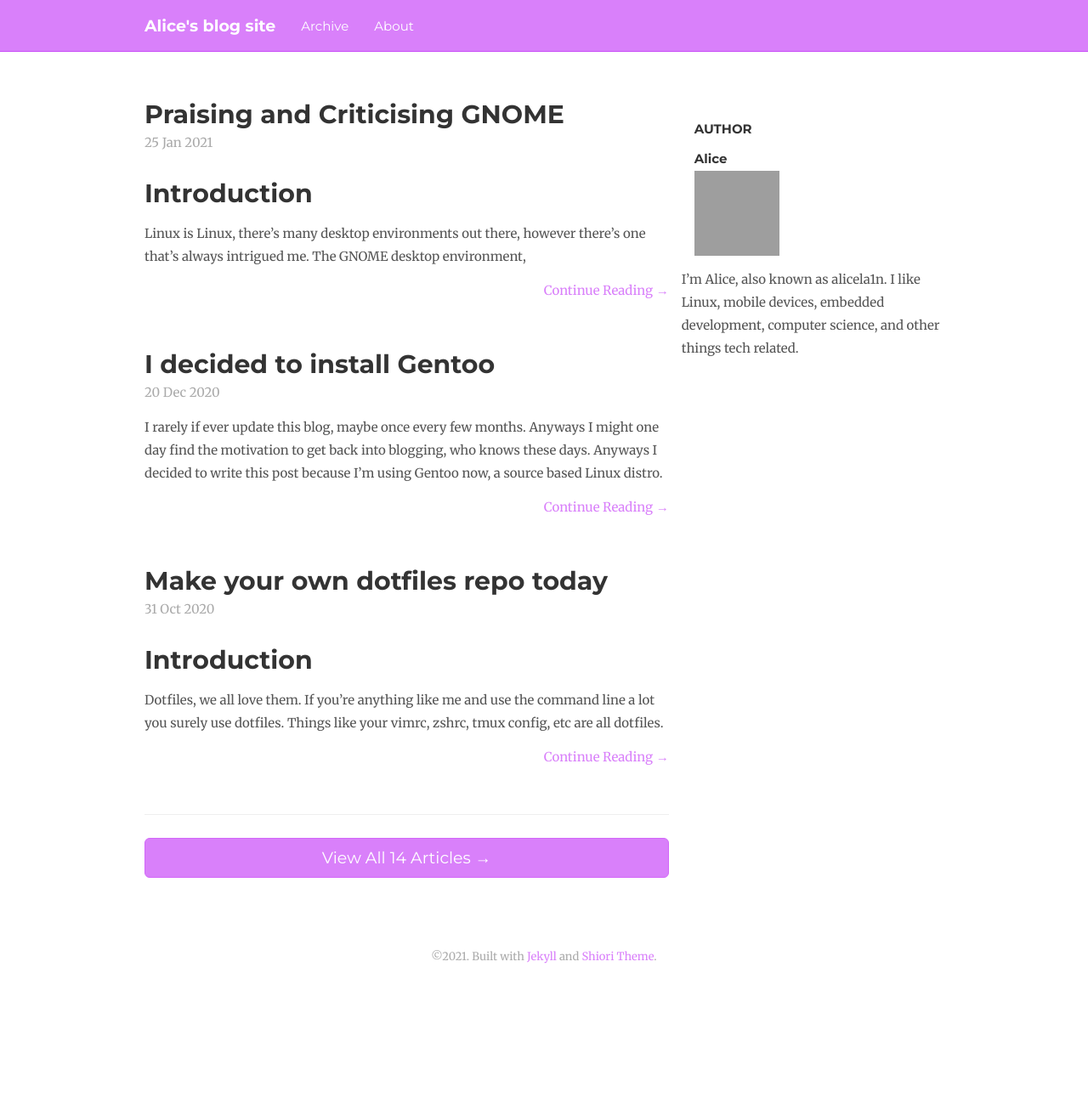
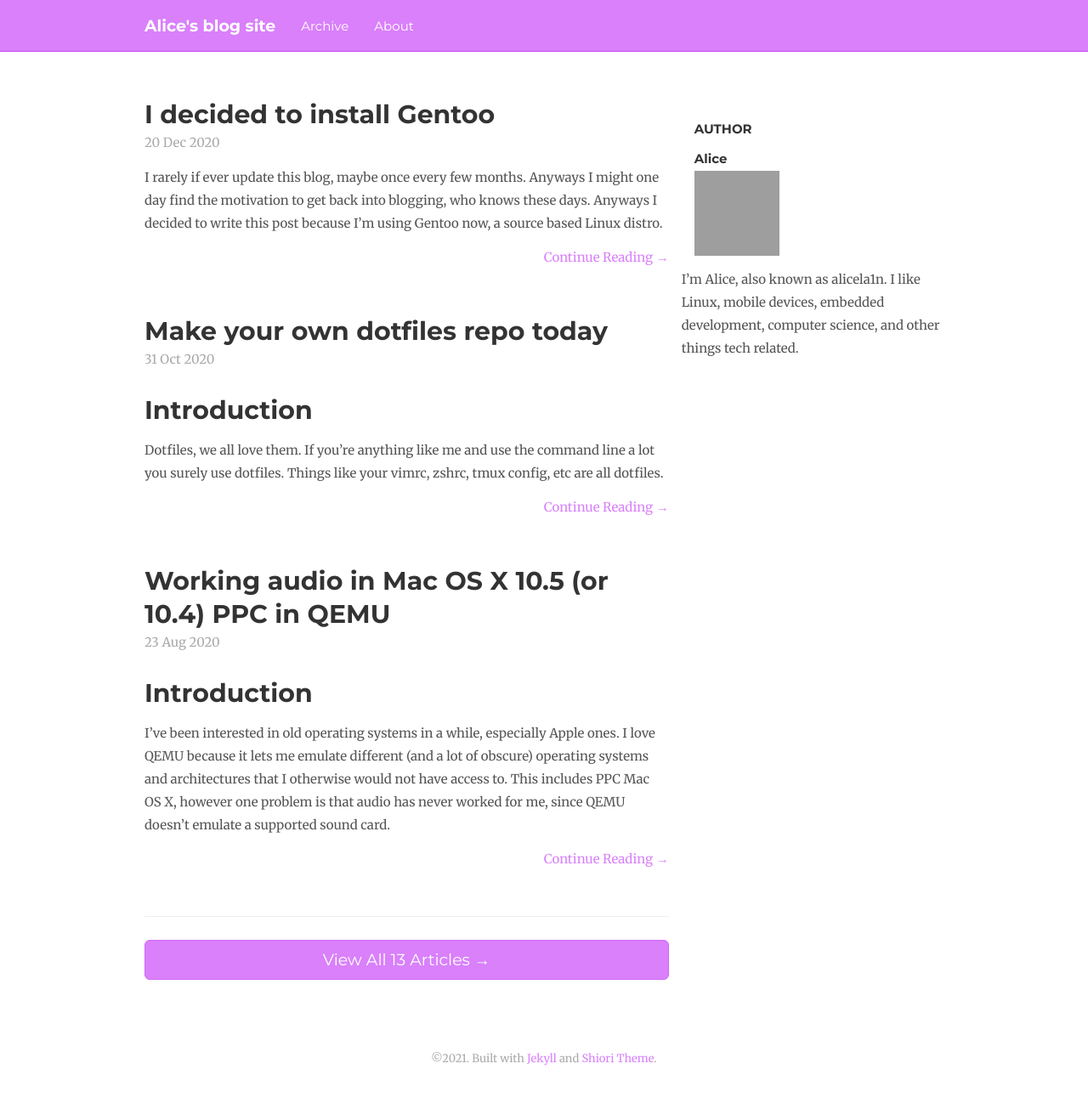
Before and after one commit to 0xN0ri/0xN0ri.github.io, a Jekyll site: the page built from index.html, in a window 1280 px wide. Shown: the whole page at 85% size. Built offline with Jekyll 4.4.1, drawn with Linux system fonts in a browser that asks for light colours; nearby versions of some CDN libraries; comment, search, counter and statistics services are not loaded; before the commit the page ends 1178 px from its top, so only the background shows below that; grey boxes are pictures that could not be loaded.

Commit message:
removed unfinished blog post and updated about.markdown

```diff
--- a/_posts/2021-01-25-praising-and-criticising-gnome.markdown
+++ /dev/null
@@ -1,9 +0,0 @@
----
-layout:	post
-title: "Praising and Criticising GNOME"
-date:  2021-01-25 12:15:00 -0800
-categories: Linux
----
-
-# **Introduction**
-Linux is Linux, there's many desktop environments out there, however there's one that's always intrigued me. The GNOME desktop environment,
--- a/about.markdown
+++ b/about.markdown
@@ -28,7 +28,7 @@ I don't like when people tell me to use a different operating system, desktop en
 # Links
 * [Email](mailto:alicelyralain@gmail.com)
 * [Twitter](https://twitter.com/alicela1n)
-* [GitHub](https://github.com/lyra64)
+* [GitHub](https://github.com/alicela1n)
 
 # About the amazing tech powering this blog
 This blog uses Jekyll, Shiori and GitHub pages.
```
